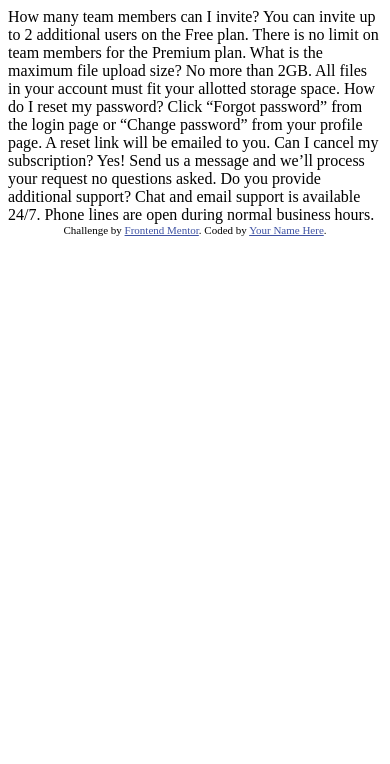
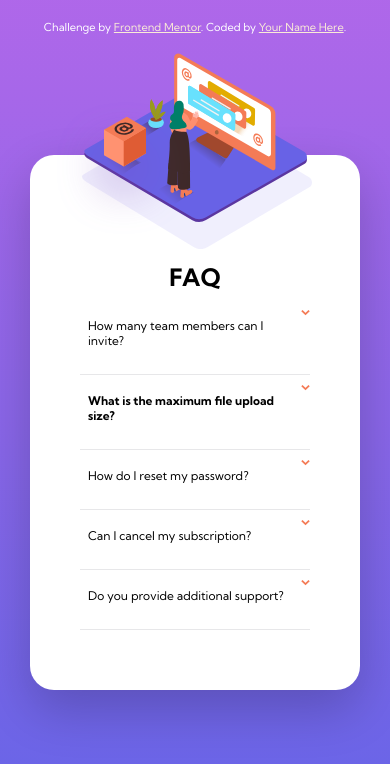
Before and after one commit to riansyh/faq-accordion-card, a plain HTML site: page index.html in a window 390 px wide. Drawn offline with Linux system fonts and the light colour scheme.

Commit message:
Push the solution

```diff
--- a/index.html
+++ b/index.html
@@ -1,40 +1,97 @@
 <!DOCTYPE html>
 <html lang="en">
   <head>
-  <meta charset="UTF-8">
-  <meta name="viewport" content="width=device-width, initial-scale=1.0"> <!-- displays site properly based on user's device -->
+    <meta charset="UTF-8" />
+    <meta name="viewport" content="width=device-width, initial-scale=1.0" />
 
-  <link rel="icon" type="image/png" sizes="32x32" href="./images/favicon-32x32.png">
+    <link
+      rel="icon"
+      type="image/png"
+      sizes="32x32"
+      href="./src/img/favicon-32x32.png"
+    />
+
+    <link rel="stylesheet" href="./src/style.css" />
 
     <title>Frontend Mentor | FAQ Accordion Card</title>
-
-  <!-- Feel free to remove these styles or customise in your own stylesheet 👍 -->
-  <style>
-    .attribution { font-size: 11px; text-align: center; }
-    .attribution a { color: hsl(228, 45%, 44%); }
-  </style>
   </head>
   <body>
-  How many team members can I invite?
-  You can invite up to 2 additional users on the Free plan. There is no limit on
-  team members for the Premium plan.
+    <div class="card">
+      <div class="imgThree"></div>
+      <div class="hero">
+        <div class="imgOne"></div>
+        <div class="imgTwo"></div>
+      </div>
+      <div class="content">
+        <h1 class="title">FAQ</h1>
+        <div class="faq-container">
+          <div class="faq">
+            <div class="question-box" onclick="{showAnswer('a1', 'b1')}">
+              <p class="question">How many team members can I invite?</p>
+              <div class="button" id="b1"></div>
+            </div>
+            <p class="answer hide" id="a1">
+              You can invite up to 2 additional users on the Free plan. There is
+              no limit on team members for the Premium plan.
+            </p>
+          </div>
 
+          <div class="faq">
+            <div class="question-box" onclick="{showAnswer('a2', 'b2')}">
+              <p class="question" style="font-weight: bold">
                 What is the maximum file upload size?
-  No more than 2GB. All files in your account must fit your allotted storage space.
+              </p>
+              <div class="button" id="b2"></div>
+            </div>
+            <p class="answer" id="a2">
+              No more than 2GB. All files in your account must fit your allotted
+              storage space.
+            </p>
+          </div>
 
-  How do I reset my password?
-  Click “Forgot password” from the login page or “Change password” from your profile page.
-  A reset link will be emailed to you.
+          <div class="faq">
+            <div class="question-box" onclick="{showAnswer('a3', 'b3')}">
+              <p class="question">How do I reset my password?</p>
+              <div class="button" id="b3"></div>
+            </div>
+            <p class="answer" id="a3">
+              Click “Forgot password” from the login page or “Change password”
+              from your profile page. A reset link will be emailed to you.
+            </p>
+          </div>
 
-  Can I cancel my subscription?
-  Yes! Send us a message and we’ll process your request no questions asked.
+          <div class="faq">
+            <div class="question-box" onclick="{showAnswer('a4', 'b4')}">
+              <p class="question">Can I cancel my subscription?</p>
+              <div class="button" id="b4"></div>
+            </div>
+            <p class="answer" id="a4">
+              Yes! Send us a message and we’ll process your request no questions
+              asked.
+            </p>
+          </div>
 
-  Do you provide additional support?
-  Chat and email support is available 24/7. Phone lines are open during normal business hours.
+          <div class="faq">
+            <div class="question-box" onclick="{showAnswer('a5', 'b5')}">
+              <p class="question">Do you provide additional support?</p>
+              <div class="button" id="b5"></div>
+            </div>
+            <p class="answer" id="a5">
+              Chat and email support is available 24/7. Phone lines are open
+              during normal business hours.
+            </p>
+          </div>
+        </div>
+      </div>
+    </div>
 
     <div class="attribution">
-    Challenge by <a href="https://www.frontendmentor.io?ref=challenge" target="_blank">Frontend Mentor</a>.
-    Coded by <a href="#">Your Name Here</a>.
+      Challenge by
+      <a href="https://www.frontendmentor.io?ref=challenge" target="_blank"
+        >Frontend Mentor</a
+      >. Coded by <a href="#">Your Name Here</a>.
     </div>
+
+    <script src="./src/index.js"></script>
   </body>
 </html>
--- /dev/null
+++ b/src/index.js
@@ -0,0 +1,25 @@
+const showAnswer = (ans, butt) => {
+  let answer = document.getElementById(ans);
+  let button = document.getElementById(butt);
+
+  if (answer.style.height == "" || answer.style.height == "0px") {
+    answer.style.height = "auto";
+    answer.style.opacity = "100%";
+    answer.style.transition = "opacity 800ms ease";
+    rotateArrowUp(butt);
+  } else if (answer.style.height != "0") {
+    answer.style.height = "0";
+    answer.style.opacity = "0";
+    answer.style.transition = "opacity 800ms ease";
+    rotateArrowDown(butt);
+  }
+  button.style.transition = "800ms ease";
+};
+
+const rotateArrowUp = (button) => {
+  document.getElementById(button).style.transform = "rotate(180deg)";
+};
+
+const rotateArrowDown = (button) => {
+  document.getElementById(button).style.transform = "rotate(0deg)";
+};
--- /dev/null
+++ b/src/style.css
@@ -0,0 +1,186 @@
+@import url("https://fonts.googleapis.com/css2?family=Kumbh+Sans:wght@300;400;700&display=swap");
+
+.attribution {
+  position: relative;
+  font-size: 11px;
+  text-align: center;
+  color: white;
+  margin: 20px;
+}
+
+.attribution a {
+  color: antiquewhite;
+}
+
+* {
+  box-sizing: border-box;
+}
+
+html {
+  height: 100%;
+}
+
+body {
+  font-family: "Kumbh Sans", sans-serif;
+  font-size: 12px;
+  background-repeat: no-repeat;
+  background: linear-gradient(
+    0deg,
+    hsl(240, 73%, 65%) 0%,
+    hsl(273, 75%, 66%) 100%
+  );
+}
+
+p {
+  margin: 8px;
+}
+
+.card {
+  height: 510px;
+  width: 920px;
+  display: flex;
+  align-items: center;
+  justify-content: center;
+  position: absolute;
+  top: 0;
+  left: 0;
+  right: 0;
+  bottom: 0;
+  margin: auto;
+  background-color: white;
+  border-radius: 24px;
+  box-shadow: 0 20px 50px rgba(0, 0, 0, 0.2);
+}
+
+.content {
+  flex-basis: 60%;
+  padding: 20px 90px 20px 20px;
+  height: 90%;
+  overflow: hidden;
+}
+
+.hero {
+  flex-basis: 40%;
+  position: relative;
+  height: 100%;
+  overflow: hidden;
+}
+
+.title {
+  margin: 37px 18px;
+}
+
+.faq {
+  border-bottom: 1px solid hsl(240, 5%, 91%);
+  margin: 10px;
+}
+
+.question-box {
+  display: flex;
+  cursor: pointer;
+  margin: 10px auto;
+}
+
+.question {
+  flex-basis: 97%;
+}
+
+.button {
+  border: none;
+  outline: none;
+  color: white;
+  background-image: url("./img/icon-arrow-down.svg");
+  background-repeat: no-repeat;
+  background-size: contain;
+  height: 10px;
+  width: 10px;
+}
+
+#a1,
+#a2,
+#a3,
+#a4,
+#a5 {
+  height: 0;
+  overflow: hidden;
+  opacity: 0;
+}
+
+.imgOne,
+.imgTwo {
+  position: absolute;
+  height: 400px;
+  width: 400px;
+  background-size: contain;
+  background-repeat: no-repeat;
+  top: 81px;
+  right: 33px;
+}
+
+.imgOne {
+  background-image: url(./img/bg-pattern-desktop.svg);
+}
+
+.imgTwo {
+  background-image: url(./img/illustration-woman-online-desktop.svg);
+}
+
+.imgThree {
+  background-image: url(./img/illustration-box-desktop.svg);
+  position: absolute;
+  width: 150px;
+  height: 150px;
+  background-size: contain;
+  background-repeat: no-repeat;
+  left: -74px;
+  z-index: 99;
+  top: 200px;
+}
+
+@media (max-width: 1080px) {
+  .card {
+    min-height: 535px;
+    width: 330px;
+    padding: 20px;
+    flex-direction: column;
+  }
+
+  .content {
+    flex-basis: 90%;
+    width: 100%;
+    padding: 20px;
+  }
+
+  .hero {
+    flex-basis: 10%;
+    overflow: visible;
+  }
+
+  .title {
+    margin: 18px;
+    text-align: center;
+  }
+
+  .imgOne,
+  .imgTwo {
+    height: 250px;
+    width: 250px;
+  }
+
+  .imgOne {
+    background-image: url(./img/bg-pattern-mobile.svg);
+    top: -26px;
+    right: -117px;
+    width: 230px;
+  }
+
+  .imgTwo {
+    background-image: url(./img/illustration-woman-online-mobile.svg);
+    top: -122px;
+    right: -112px;
+  }
+
+  .imgThree {
+    display: none;
+  }
+}
```
Also changed, not shown: src/img/bg-pattern-desktop.svg (renamed from images/bg-pattern-desktop.svg), src/img/bg-pattern-mobile.svg (renamed from images/bg-pattern-mobile.svg), src/img/favicon-32x32.png (renamed from images/favicon-32x32.png), src/img/icon-arrow-down.svg (renamed from images/icon-arrow-down.svg), src/img/illustration-box-desktop.svg (renamed from images/illustration-box-desktop.svg), src/img/illustration-woman-online-desktop.svg (renamed from images/illustration-woman-online-desktop.svg), src/img/illustration-woman-online-mobile.svg (renamed from images/illustration-woman-online-mobile.svg). Lines whose indentation alone changed are shown as unchanged.
